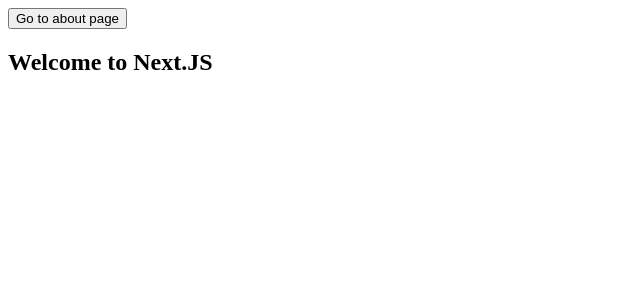
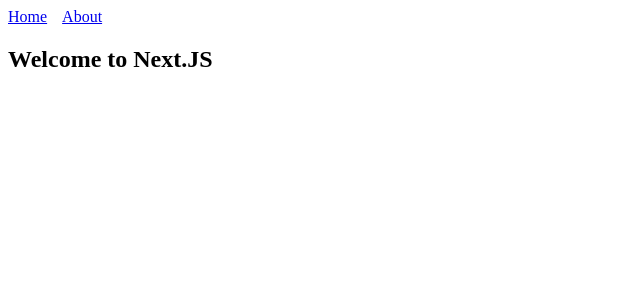
Before and after one commit to srikanthkanjarla/Learn-NEXT.JS, a Next.js app: page / in a window 1280 px wide. Shown: the top 300 px of the page, without its empty margins (0-640 px from the left). Built offline with nearby package versions, Linux system fonts and the light colour scheme.

Commit message:
navigate between pages

```diff
--- /dev/null
+++ b/components/Header.js
@@ -0,0 +1,18 @@
+import Link from 'next/link';
+
+const linkStyle ={
+    marginRight:15
+}
+
+const Header = () =>(
+    <div>
+        <Link href='/'>
+            <a style={linkStyle}>Home</a>
+        </Link>
+        <Link href="/about">
+            <a style={linkStyle}>About</a>
+        </Link>
+    </div>
+);
+
+export default Header;
--- a/pages/about.js
+++ b/pages/about.js
@@ -1,6 +1,9 @@
+import Header from '../components/Header';
+
 const About =()=>{
     return(
         <div>
+            <Header />
             <h2>This is an about page</h2>
         </div>
     )
--- a/pages/index.js
+++ b/pages/index.js
@@ -1,10 +1,10 @@
 import Link from 'next/link';
+import Header from '../components/Header';
+
 const Home = () =>{
     return(
         <div>
-            <Link href="/about">
-                <button>Go to about page</button>
-            </Link>
+            <Header />
             <h2>Welcome to Next.JS</h2>
         </div>
 
```
